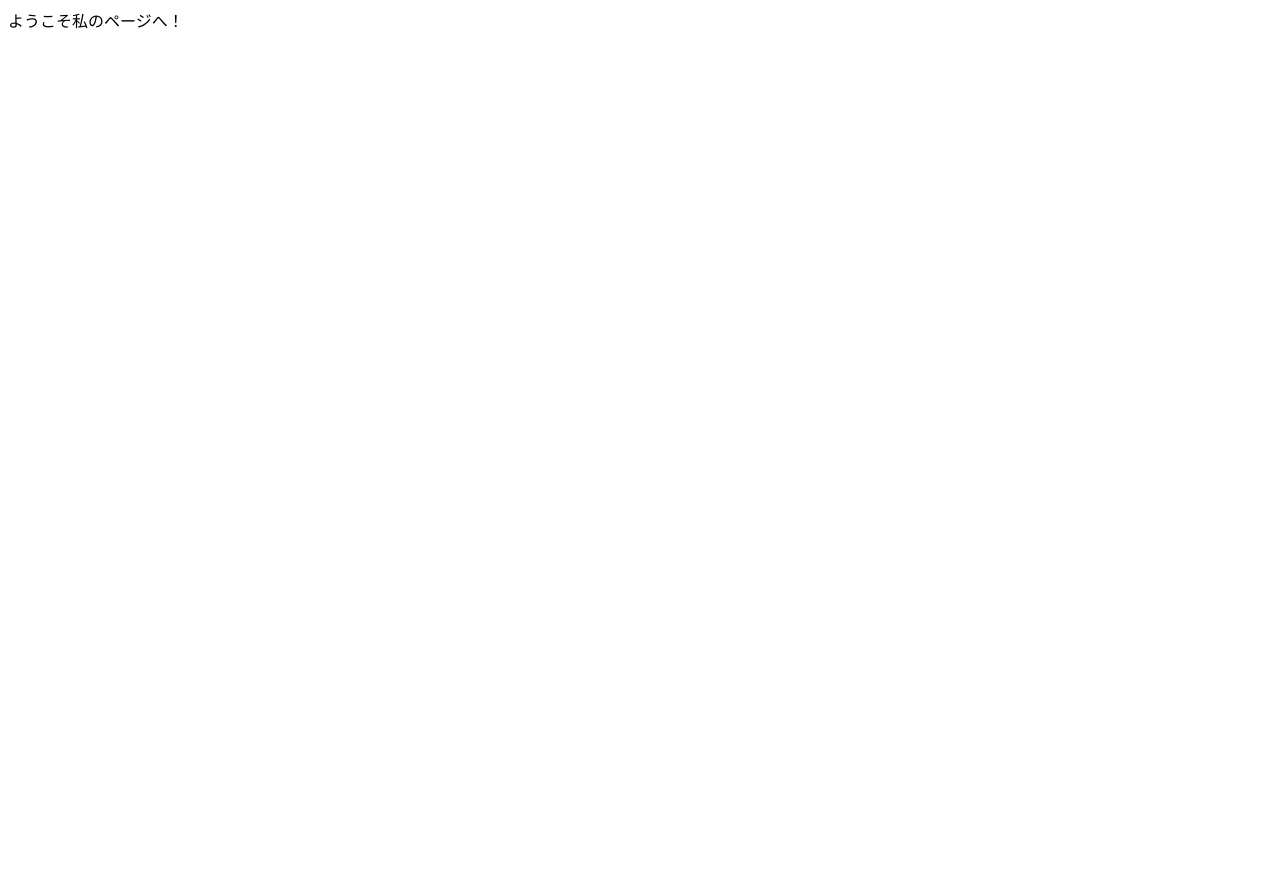
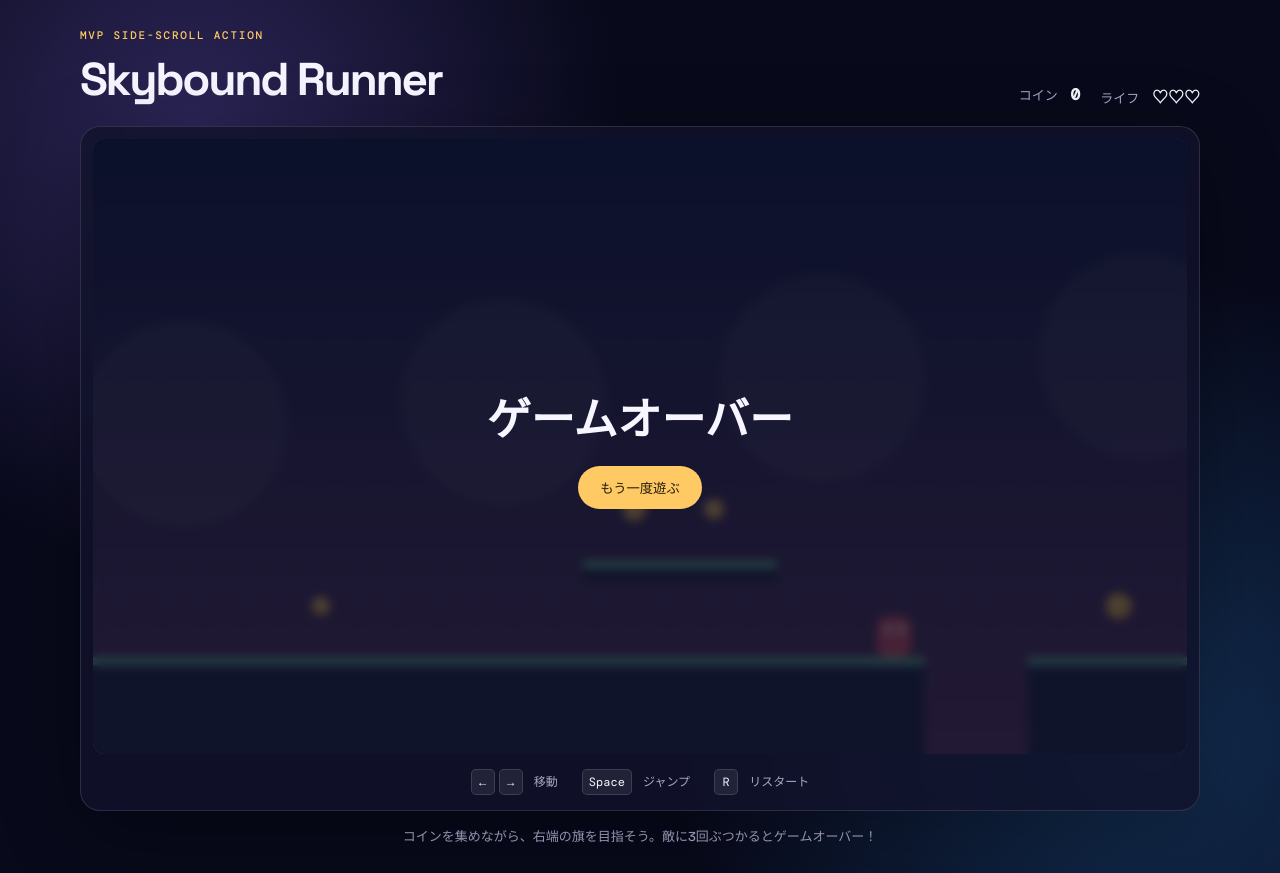
Before and after one commit to shunapu/okoukai, a plain HTML site: page index.html in a window 1280 px wide. Before the commit the page ends 800 px from the top, so only its background shows below. Drawn offline with nearby package versions, Linux system fonts and the light colour scheme.

Commit message:
index.htmlを編集した

```diff
--- a/index.html
+++ b/index.html
@@ -1,11 +1,40 @@
 <!DOCTYPE html>
-<html lang="en">
+<html lang="ja">
 <head>
     <meta charset="UTF-8">
     <meta name="viewport" content="width=device-width, initial-scale=1.0">
-    <title>Document</title>
+    <title>Skybound Runner</title>
+    <link rel="stylesheet" href="style.css">
 </head>
 <body>
-    ようこそ私のページへ！
+    <main class="game-shell">
+        <header class="game-header">
+            <div>
+                <p class="eyebrow">MVP SIDE-SCROLL ACTION</p>
+                <h1>Skybound Runner</h1>
+            </div>
+            <div class="hud" aria-live="polite">
+                <span>コイン <strong id="coin-count">0</strong></span>
+                <span>ライフ <strong id="life-count">♥♥♥</strong></span>
+            </div>
+        </header>
+
+        <section class="game-card">
+            <div class="canvas-wrap">
+                <canvas id="game" width="960" height="540" aria-label="横スクロールアクションゲーム"></canvas>
+                <div id="message" class="message hidden">
+                    <p id="message-title">ステージクリア！</p>
+                    <button id="restart-button" type="button">もう一度遊ぶ</button>
+                </div>
+            </div>
+            <div class="controls">
+                <span><kbd>←</kbd><kbd>→</kbd> 移動</span>
+                <span><kbd>Space</kbd> ジャンプ</span>
+                <span><kbd>R</kbd> リスタート</span>
+            </div>
+        </section>
+        <p class="hint">コインを集めながら、右端の旗を目指そう。敵に3回ぶつかるとゲームオーバー！</p>
+    </main>
+    <script src="script.js"></script>
 </body>
 </html>
--- /dev/null
+++ b/script.js
@@ -0,0 +1,140 @@
+const canvas = document.getElementById("game");
+const ctx = canvas.getContext("2d");
+const coinCount = document.getElementById("coin-count");
+const lifeCount = document.getElementById("life-count");
+const message = document.getElementById("message");
+const messageTitle = document.getElementById("message-title");
+const restartButton = document.getElementById("restart-button");
+
+const keys = {};
+const world = { width: 3600, height: canvas.height };
+const player = { x: 90, y: 390, w: 28, h: 50, vx: 0, vy: 0, speed: 4.7, jump: 12.5, grounded: false, lives: 3, coins: 0, invincible: 0 };
+const level = {
+  platforms: [
+    { x: 0, y: 455, w: 730, h: 85 }, { x: 820, y: 455, w: 520, h: 85 },
+    { x: 1450, y: 455, w: 430, h: 85 }, { x: 2010, y: 455, w: 530, h: 85 },
+    { x: 2660, y: 455, w: 940, h: 85 }, { x: 430, y: 370, w: 170, h: 18 },
+    { x: 970, y: 350, w: 150, h: 18 }, { x: 1530, y: 340, w: 180, h: 18 },
+    { x: 2200, y: 365, w: 170, h: 18 }, { x: 2870, y: 350, w: 180, h: 18 }
+  ],
+  coins: [200, 475, 545, 900, 1040, 1250, 1600, 1670, 1810, 2180, 2290, 2420, 2800, 2960, 3140, 3370]
+    .map((x, i) => ({ x, y: [410, 325, 325, 410, 305, 410, 300, 300, 410, 320, 320, 410, 305, 305, 410, 410][i], got: false })),
+  enemies: [
+    { x: 600, y: 419, w: 30, h: 36, min: 520, max: 690, speed: 1.1 },
+    { x: 1160, y: 419, w: 30, h: 36, min: 900, max: 1280, speed: 1.35 },
+    { x: 1780, y: 419, w: 30, h: 36, min: 1530, max: 1840, speed: 1.4 },
+    { x: 2340, y: 419, w: 30, h: 36, min: 2100, max: 2490, speed: 1.25 },
+    { x: 3050, y: 419, w: 30, h: 36, min: 2750, max: 3300, speed: 1.5 }
+  ]
+};
+let cameraX = 0;
+let gameState = "playing";
+let lastTime = 0;
+let particles = [];
+
+function reset() {
+  Object.assign(player, { x: 90, y: 390, vx: 0, vy: 0, lives: 3, coins: 0, invincible: 0 });
+  level.coins.forEach(c => { c.got = false; });
+  level.enemies.forEach(e => { e.x = e.min; e.speed = Math.abs(e.speed); });
+  particles = []; cameraX = 0; gameState = "playing"; message.classList.add("hidden"); updateHud();
+}
+
+function updateHud() {
+  coinCount.textContent = player.coins;
+  lifeCount.textContent = "♥".repeat(player.lives) + "♡".repeat(3 - player.lives);
+}
+
+function overlap(a, b) {
+  return a.x < b.x + b.w && a.x + a.w > b.x && a.y < b.y + b.h && a.y + a.h > b.y;
+}
+
+function hurt() {
+  player.lives--; updateHud(); player.invincible = 100;
+  if (player.lives <= 0) {
+    gameState = "over"; messageTitle.textContent = "ゲームオーバー"; message.classList.remove("hidden"); return;
+  }
+  player.x = Math.max(30, player.x - 120); player.y = 350; player.vy = 0; burst(player.x, player.y, "#ff6b8a");
+}
+
+function finish() {
+  gameState = "clear";
+  messageTitle.textContent = `ステージクリア！ コイン ${player.coins}/${level.coins.length}`;
+  message.classList.remove("hidden");
+  burst(player.x, player.y, "#ffca63");
+}
+
+function burst(x, y, color) {
+  for (let i = 0; i < 12; i++) particles.push({ x, y, vx: Math.cos(i) * 2.5, vy: Math.sin(i) * 2.5 - 2, life: 1, color });
+}
+
+function update(dt) {
+  if (gameState !== "playing") return;
+  const left = keys.ArrowLeft || keys.a;
+  const right = keys.ArrowRight || keys.d;
+  player.vx = (right - left) * player.speed;
+  if ((keys[" "] || keys.ArrowUp || keys.w) && player.grounded) {
+    player.vy = -player.jump; player.grounded = false;
+  }
+  player.vy += 0.58 * dt; player.x += player.vx * dt; player.y += player.vy * dt;
+  player.x = Math.max(0, Math.min(world.width - player.w, player.x)); player.grounded = false;
+  level.platforms.forEach(p => {
+    if (player.vy >= 0 && player.x + player.w > p.x && player.x < p.x + p.w &&
+        player.y + player.h >= p.y && player.y + player.h - player.vy * dt <= p.y) {
+      player.y = p.y - player.h; player.vy = 0; player.grounded = true;
+    }
+  });
+  if (player.y > world.height + 50) hurt();
+  level.coins.forEach(c => {
+    if (!c.got && Math.hypot(player.x + player.w / 2 - c.x, player.y + player.h / 2 - c.y) < 30) {
+      c.got = true; player.coins++; burst(c.x, c.y, "#ffca63"); updateHud();
+    }
+  });
+  level.enemies.forEach(e => {
+    e.x += e.speed * dt;
+    if (e.x < e.min || e.x > e.max) e.speed *= -1;
+    if (player.invincible <= 0 && overlap(player, e)) {
+      if (player.vy > 1 && player.y + player.h - e.y < 18) { e.x = e.min; player.vy = -8; burst(e.x, e.y, "#ff6b8a"); }
+      else hurt();
+    }
+  });
+  if (player.invincible > 0) player.invincible -= dt;
+  particles.forEach(p => { p.x += p.vx * dt; p.y += p.vy * dt; p.vy += .1 * dt; p.life -= .03 * dt; });
+  particles = particles.filter(p => p.life > 0);
+  cameraX += (Math.max(0, Math.min(world.width - canvas.width, player.x - canvas.width * .35)) - cameraX) * .12;
+  if (player.x > 3470) finish();
+}
+
+function draw() {
+  ctx.clearRect(0, 0, canvas.width, canvas.height);
+  const sky = ctx.createLinearGradient(0, 0, 0, canvas.height);
+  sky.addColorStop(0, "#17285b"); sky.addColorStop(1, "#6b467b"); ctx.fillStyle = sky; ctx.fillRect(0, 0, canvas.width, canvas.height);
+  ctx.save(); ctx.translate(-cameraX, 0);
+  ctx.fillStyle = "rgba(255,255,255,.08)";
+  for (let x = -200; x < world.width; x += 280) { ctx.beginPath(); ctx.arc(x, 170 + (x % 100), 90, 0, Math.PI * 2); ctx.fill(); }
+  level.platforms.forEach(p => { ctx.fillStyle = "#29335b"; ctx.fillRect(p.x, p.y, p.w, p.h); ctx.fillStyle = "#6fd0b1"; ctx.fillRect(p.x, p.y, p.w, 7); });
+  level.coins.forEach(c => {
+    if (!c.got) { ctx.fillStyle = "#ffca63"; ctx.beginPath(); ctx.arc(c.x, c.y, 10 + Math.sin(Date.now() / 180 + c.x) * 2, 0, Math.PI * 2); ctx.fill(); ctx.fillStyle = "#fff0af"; ctx.beginPath(); ctx.arc(c.x - 3, c.y - 3, 3, 0, Math.PI * 2); ctx.fill(); }
+  });
+  level.enemies.forEach(e => { ctx.fillStyle = "#ed6482"; ctx.beginPath(); ctx.roundRect(e.x, e.y, e.w, e.h, 9); ctx.fill(); ctx.fillStyle = "#fff"; ctx.fillRect(e.x + 7, e.y + 8, 5, 7); ctx.fillRect(e.x + 19, e.y + 8, 5, 7); });
+  ctx.fillStyle = "#ffca63"; ctx.fillRect(3500, 275, 6, 180); ctx.fillStyle = "#ff6b8a"; ctx.beginPath(); ctx.moveTo(3506, 280); ctx.lineTo(3570, 300); ctx.lineTo(3506, 325); ctx.fill();
+  particles.forEach(p => { ctx.globalAlpha = p.life; ctx.fillStyle = p.color; ctx.fillRect(p.x, p.y, 5, 5); }); ctx.globalAlpha = 1;
+  if (player.invincible <= 0 || Math.floor(player.invincible / 6) % 2) {
+    ctx.fillStyle = "#f7f5ff"; ctx.beginPath(); ctx.roundRect(player.x, player.y, player.w, player.h, 9); ctx.fill();
+    ctx.fillStyle = "#6b5cff"; ctx.fillRect(player.x + 5, player.y + 8, 18, 20); ctx.fillStyle = "#17182f";
+    ctx.fillRect(player.x + 7, player.y + 14, 4, 5); ctx.fillRect(player.x + 17, player.y + 14, 4, 5);
+  }
+  ctx.restore();
+}
+
+function loop(time) {
+  const dt = Math.min(2, (time - lastTime) / 16.67 || 1); lastTime = time; update(dt); draw(); requestAnimationFrame(loop);
+}
+
+window.addEventListener("keydown", e => {
+  keys[e.key] = true;
+  if ([" ", "ArrowUp", "ArrowDown", "ArrowLeft", "ArrowRight"].includes(e.key)) e.preventDefault();
+  if (e.key.toLowerCase() === "r") reset();
+});
+window.addEventListener("keyup", e => { keys[e.key] = false; });
+restartButton.addEventListener("click", reset);
+updateHud(); requestAnimationFrame(loop);
--- /dev/null
+++ b/style.css
@@ -0,0 +1,49 @@
+@import url('https://fonts.googleapis.com/css2?family=DM+Mono:wght@400;500&family=Space+Grotesk:wght@500;700&display=swap');
+
+:root {
+    color-scheme: dark;
+    --ink: #f7f5ff;
+    --muted: #a9a6c5;
+    --panel: rgba(18, 19, 43, 0.82);
+    --line: rgba(255, 255, 255, 0.12);
+    --accent: #ffca63;
+}
+
+* { box-sizing: border-box; }
+
+body {
+    margin: 0;
+    min-height: 100vh;
+    display: grid;
+    place-items: center;
+    color: var(--ink);
+    background:
+        radial-gradient(circle at 15% 15%, #2c2557 0, transparent 33%),
+        radial-gradient(circle at 90% 85%, #122d50 0, transparent 35%),
+        #08091a;
+    font-family: "Space Grotesk", system-ui, sans-serif;
+}
+
+.game-shell { width: min(1120px, 94vw); padding: 28px 0; }
+.game-header { display: flex; align-items: end; justify-content: space-between; gap: 24px; margin-bottom: 18px; }
+.eyebrow { margin: 0 0 8px; color: var(--accent); font: 500 11px "DM Mono", monospace; letter-spacing: .16em; }
+h1 { margin: 0; font-size: clamp(28px, 5vw, 46px); letter-spacing: -.05em; }
+.hud { display: flex; gap: 20px; color: var(--muted); font: 500 13px "DM Mono", monospace; }
+.hud strong { color: var(--ink); font-size: 16px; margin-left: 5px; }
+.game-card { padding: 12px; border: 1px solid var(--line); border-radius: 20px; background: var(--panel); box-shadow: 0 20px 80px rgba(0,0,0,.28); backdrop-filter: blur(10px); }
+.canvas-wrap { position: relative; overflow: hidden; border-radius: 12px; background: #131a3a; }
+canvas { display: block; width: 100%; height: auto; image-rendering: auto; }
+.message { position: absolute; inset: 0; display: grid; place-content: center; justify-items: center; gap: 18px; background: rgba(8, 9, 26, .72); backdrop-filter: blur(5px); }
+.message.hidden { display: none; }
+.message p { margin: 0; font-size: clamp(26px, 5vw, 44px); font-weight: 700; }
+button { cursor: pointer; border: 0; border-radius: 999px; padding: 12px 22px; color: #251d0d; background: var(--accent); font: 700 14px inherit; }
+button:hover { filter: brightness(1.08); transform: translateY(-1px); }
+.controls { display: flex; justify-content: center; gap: 24px; padding: 15px 4px 3px; color: var(--muted); font: 12px "DM Mono", monospace; }
+kbd { display: inline-block; min-width: 24px; margin-right: 4px; padding: 4px 6px; border: 1px solid var(--line); border-radius: 5px; color: var(--ink); background: rgba(255,255,255,.08); text-align: center; font: inherit; }
+.hint { margin: 15px 0 0; color: var(--muted); text-align: center; font-size: 13px; }
+@media (max-width: 620px) {
+    .game-header { align-items: start; flex-direction: column; gap: 14px; }
+    .hud { width: 100%; justify-content: space-between; }
+    .controls { gap: 10px; flex-wrap: wrap; font-size: 10px; }
+    .hint { line-height: 1.6; }
+}
```
Also changed, not shown: 1 other file.
